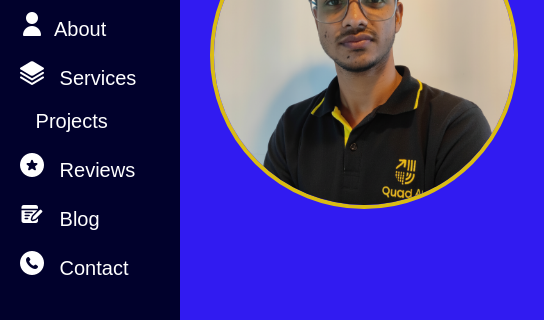
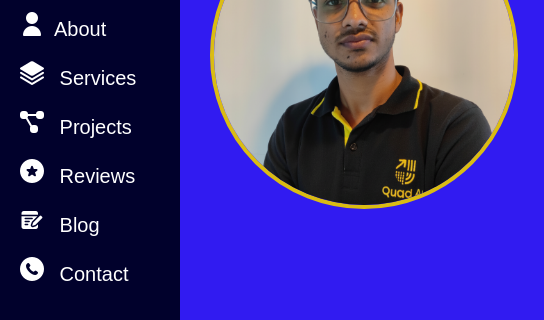
Before and after one commit to mdfarhan-sys/project_1, a plain HTML site: page index.html in a window 1280 px wide. Shown: the part 299-619 px from the top of the page, 0-544 px from the left. Drawn offline with Linux system fonts and the light colour scheme; the site is published under a folder, as on GitHub Pages, so addresses that start at the root find nothing.

Commit message:
Update icon.html

```diff
--- a/index.html
+++ b/index.html
@@ -18,7 +18,7 @@
                     src="./home.png" alt=""> <a href="#">Home</a></div>
             <div class="s-content"><img src="./about.png" alt=""><a href="#">About</a></div>
             <div class="s-content"> <img src="./service.png" alt=""> <a href="#">Services</a></div>
-            <div class="s-content"> <img src="/project.png" alt=""><a href="#"> Projects</a></div>
+            <div class="s-content"> <img src="./project.png" alt=""><a href="#"> Projects</a></div>
             <div class="s-content"> <img src="./rating.png" alt=""> <a href="#">Reviews</a></div>
             <div class="s-content"> <img src="./blog.png" alt=""><a href="#"> Blog</a></div>
             <div class="s-content"> <img src="./contact.png" alt=""><a href="#"> Contact</a></div>
@@ -52,4 +52,5 @@
 
 </body>
 
+
 </html>
```
